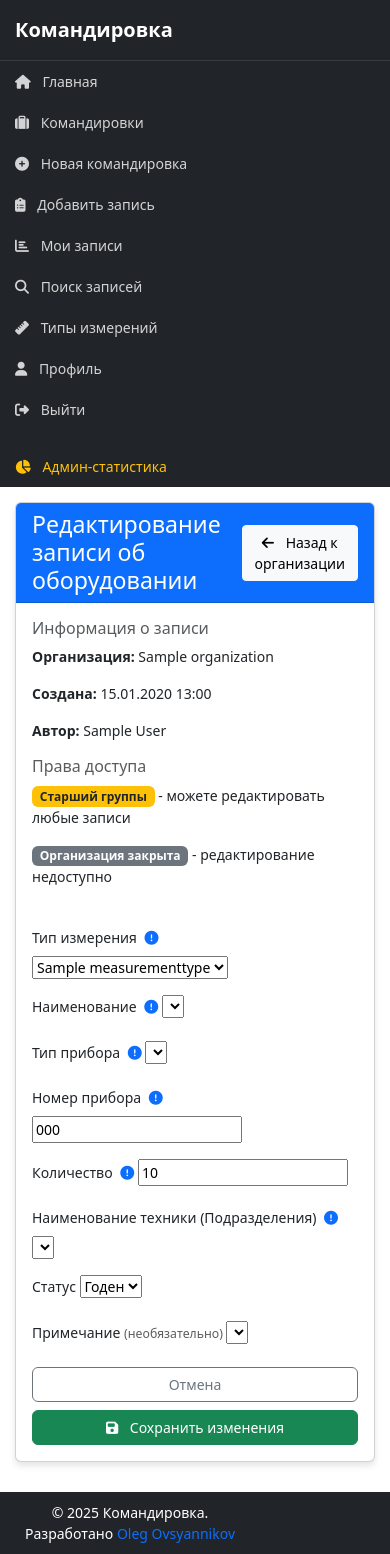
After one commit to User270298/Command, a Django app: page /equipment/record/1/edit/ in a window 390 px wide. The commit adds this page. Run offline with Django 5.2, Linux system fonts and the light colour scheme; a user stored in the database is signed in; tables that the repository leaves empty hold one stand-in row (values such as "Sample post"); lists and menus that the app fills with data are empty; parts of the project's set-up code (start-up, migrations or seed data) failed here and were passed over.

Commit message:
Добавил удаление и редактирование

```diff
--- a/equipment/urls.py
+++ b/equipment/urls.py
@@ -5,7 +5,7 @@ from .views import MeasurementTypeViewSet, EquipmentRecordViewSet, autocomplete_
 from .views_templates import (
     measurement_type_list_view, equipment_record_create_view, my_records_view,
     export_csv_view, measurement_type_create_view, search_records_view,
-    clear_equipment_records
+    clear_equipment_records, equipment_record_edit_view, equipment_record_delete_view
 )
 
 # API routes
@@ -27,6 +27,8 @@ urlpatterns = [
     path('export-csv/', export_csv_view, name='export_csv'),
     path('search/', search_records_view, name='search_records'),
     path('organization/<int:org_id>/clear/', clear_equipment_records, name='clear_equipment_records'),
+    path('record/<int:record_id>/edit/', equipment_record_edit_view, name='equipment_record_edit'),
+    path('record/<int:record_id>/delete/', equipment_record_delete_view, name='equipment_record_delete'),
 ]
 
 urlpatterns += [
--- /dev/null
+++ b/templates/equipment/equipment_record_edit.html
@@ -0,0 +1,172 @@
+{% extends 'base.html' %}
+
+{% block title %}Редактирование записи | Учет Оборудования{% endblock %}
+
+{% block content %}
+<div class="row">
+    <div class="col-md-10 offset-md-1">
+        <div class="card">
+            <div class="card-header bg-primary text-white d-flex justify-content-between align-items-center">
+                <h3 class="card-title mb-0">Редактирование записи об оборудовании</h3>
+                <a href="{% url 'organization_detail' organization.id %}" class="btn btn-light btn-sm">
+                    <i class="fas fa-arrow-left me-2"></i> Назад к организации
+                </a>
+            </div>
+            <div class="card-body">
+                <div class="row mb-4">
+                    <div class="col-md-6">
+                        <h6 class="text-muted">Информация о записи</h6>
+                        <p><strong>Организация:</strong> {{ organization.name }}</p>
+                        <p><strong>Создана:</strong> {{ record.date_created|date:"d.m.Y H:i" }}</p>
+                        <p><strong>Автор:</strong> {{ record.user.get_full_name|default:record.user.username }}</p>
+                    </div>
+                    <div class="col-md-6">
+                        <h6 class="text-muted">Права доступа</h6>
+                        {% if is_senior %}
+                            <p><span class="badge bg-warning text-dark">Старший группы</span> - можете редактировать любые записи</p>
+                        {% else %}
+                            <p><span class="badge bg-info text-dark">Участник</span> - можете редактировать только свои записи</p>
+                        {% endif %}
+                        {% if organization.is_closed %}
+                            <p><span class="badge bg-secondary">Организация закрыта</span> - редактирование недоступно</p>
+                        {% endif %}
+                    </div>
+                </div>
+
+                <form method="post">
+                    {% csrf_token %}
+
+                    <div class="row">
+                        <div class="col-md-6 mb-3">
+                            <label for="{{ form.measurement_type.id_for_label }}" class="form-label">
+                                Тип измерения
+                                <i class="fas fa-exclamation-circle text-primary ms-1"
+                                   data-bs-toggle="tooltip"
+                                   data-bs-placement="top"
+                                   title="Внимательно выберите тип измерения, в зависимости от того что вы выберите данные подадутся"></i>
+                            </label>
+                            {{ form.measurement_type }}
+                            {% if form.measurement_type.errors %}
+                                <div class="text-danger">{{ form.measurement_type.errors }}</div>
+                            {% endif %}
+                        </div>
+                        <div class="col-md-6 mb-3">
+                            <label for="{{ form.name.id_for_label }}" class="form-label">
+                                Наименование
+                                <i class="fas fa-exclamation-circle text-primary ms-1"
+                                   data-bs-toggle="tooltip"
+                                   data-bs-placement="top"
+                                   title="Заполняйте с большой буквы, внимательно проверьте название"></i>
+                            </label>
+                            {{ form.name }}
+                            {% if form.name.errors %}
+                                <div class="text-danger">{{ form.name.errors }}</div>
+                            {% endif %}
+                        </div>
+                    </div>
+
+                    <div class="row">
+                        <div class="col-md-6 mb-3">
+                            <label for="{{ form.device_type.id_for_label }}" class="form-label">
+                                Тип прибора
+                                <i class="fas fa-exclamation-circle text-primary ms-1"
+                                   data-bs-toggle="tooltip"
+                                   data-bs-placement="top"
+                                   title="Внимательно проверьте тип прибора"></i>
+                            </label>
+                            {{ form.device_type }}
+                            {% if form.device_type.errors %}
+                                <div class="text-danger">{{ form.device_type.errors }}</div>
+                            {% endif %}
+                        </div>
+                        <div class="col-md-6 mb-3">
+                            <label for="{{ form.serial_number.id_for_label }}" class="form-label">
+                                Номер прибора
+                                <i class="fas fa-exclamation-circle text-primary ms-1"
+                                   data-bs-toggle="tooltip"
+                                   data-bs-placement="top"
+                                   title="Номер пишется когда прибор один, если у вас однотипные приборы в одном подразделении то вы можете через + добавлять их номера, они добавятся как отдельные номерные приборы"></i>
+                            </label>
+                            {{ form.serial_number }}
+                            {% if form.serial_number.errors %}
+                                <div class="text-danger">{{ form.serial_number.errors }}</div>
+                            {% endif %}
+                        </div>
+                    </div>
+
+                    <div class="row">
+                        <div class="col-md-6 mb-3">
+                            <label for="{{ form.quantity.id_for_label }}" class="form-label">
+                                Количество
+                                <i class="fas fa-exclamation-circle text-primary ms-1"
+                                   data-bs-toggle="tooltip"
+                                   data-bs-placement="top"
+                                   title="По умолчанию 1, если несколько приборов, то номер не ставится"></i>
+                            </label>
+                            {{ form.quantity }}
+                            {% if form.quantity.errors %}
+                                <div class="text-danger">{{ form.quantity.errors }}</div>
+                            {% endif %}
+                        </div>
+                        <div class="col-md-6 mb-3">
+                            <label for="{{ form.tech_name.id_for_label }}" class="form-label">
+                                Наименование техники (Подразделения)
+                                <i class="fas fa-exclamation-circle text-primary ms-1"
+                                   data-bs-toggle="tooltip"
+                                   data-bs-placement="top"
+                                   title="Укажите краткую аббревиатуру подразделения или техники"></i>
+                            </label>
+                            {{ form.tech_name }}
+                            {% if form.tech_name.errors %}
+                                <div class="text-danger">{{ form.tech_name.errors }}</div>
+                            {% endif %}
+                        </div>
+                    </div>
+
+                    <div class="row">
+                        <div class="col-md-6 mb-3">
+                            <label for="{{ form.status.id_for_label }}" class="form-label">Статус</label>
+                            {{ form.status }}
+                            {% if form.status.errors %}
+                                <div class="text-danger">{{ form.status.errors }}</div>
+                            {% endif %}
+                        </div>
+                        <div class="col-md-6 mb-3">
+                            <label for="{{ form.notes.id_for_label }}" class="form-label">Примечание <small class="text-muted">(необязательно)</small></label>
+                            {{ form.notes }}
+                            {% if form.notes.errors %}
+                                <div class="text-danger">{{ form.notes.errors }}</div>
+                            {% endif %}
+                        </div>
+                    </div>
+
+                    <div class="d-grid gap-2 d-md-flex justify-content-md-end">
+                        <a href="{% url 'organization_detail' organization.id %}" class="btn btn-outline-secondary me-md-2">Отмена</a>
+                        <button type="submit" class="btn btn-success">
+                            <i class="fas fa-save me-2"></i> Сохранить изменения
+                        </button>
+                    </div>
+                </form>
+            </div>
+        </div>
+    </div>
+</div>
+{% endblock %}
+
+{% block extra_js %}
+<script src="https://code.jquery.com/ui/1.13.2/jquery-ui.min.js"></script>
+<link rel="stylesheet" href="https://code.jquery.com/ui/1.13.2/themes/base/jquery-ui.css">
+<script>
+$(function() {
+    // Инициализация tooltips
+    const tooltipTriggerList = document.querySelectorAll('[data-bs-toggle="tooltip"]');
+    const tooltipList = [...tooltipTriggerList].map(tooltipTriggerEl => new bootstrap.Tooltip(tooltipTriggerEl));
+
+    // Автодополнение для полей
+    $("#id_name").autocomplete({ source: "/equipment/autocomplete-name/" });
+    $("#id_device_type").autocomplete({ source: "/equipment/autocomplete-device-type/" });
+    $("#id_tech_name").autocomplete({ source: "/equipment/autocomplete-tech-name/" });
+    $("#id_notes").autocomplete({ source: "/equipment/autocomplete-notes/" });
+});
+</script>
+{% endblock %}
```
Also changed, not shown: equipment/views_templates.py (+73 -0 lines), templates/equipment/equipment_record_delete.html (added, +75 -0 lines), templates/trips/organization_detail.html (+9 -10 lines), trips/views_templates.py (+12 -5 lines).
